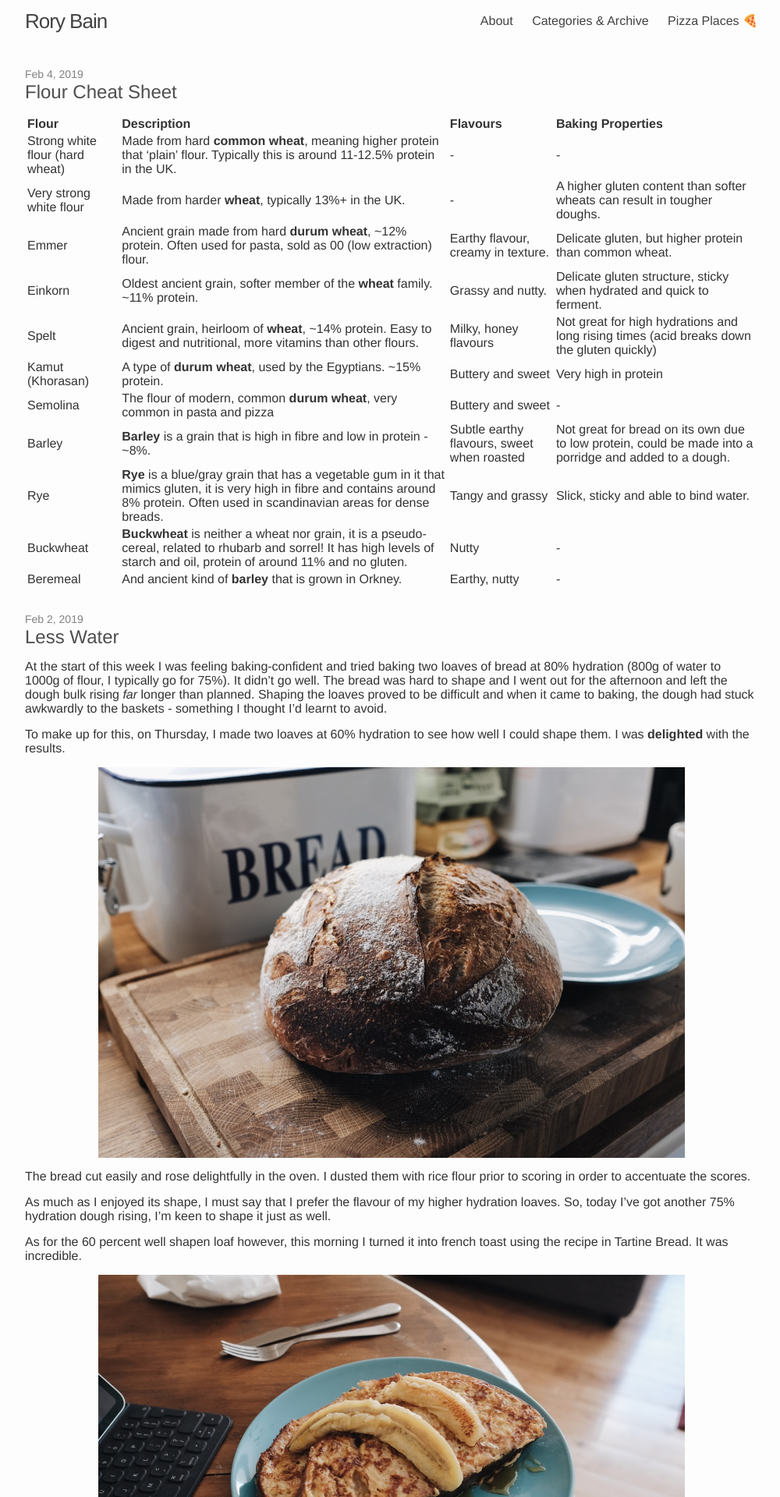
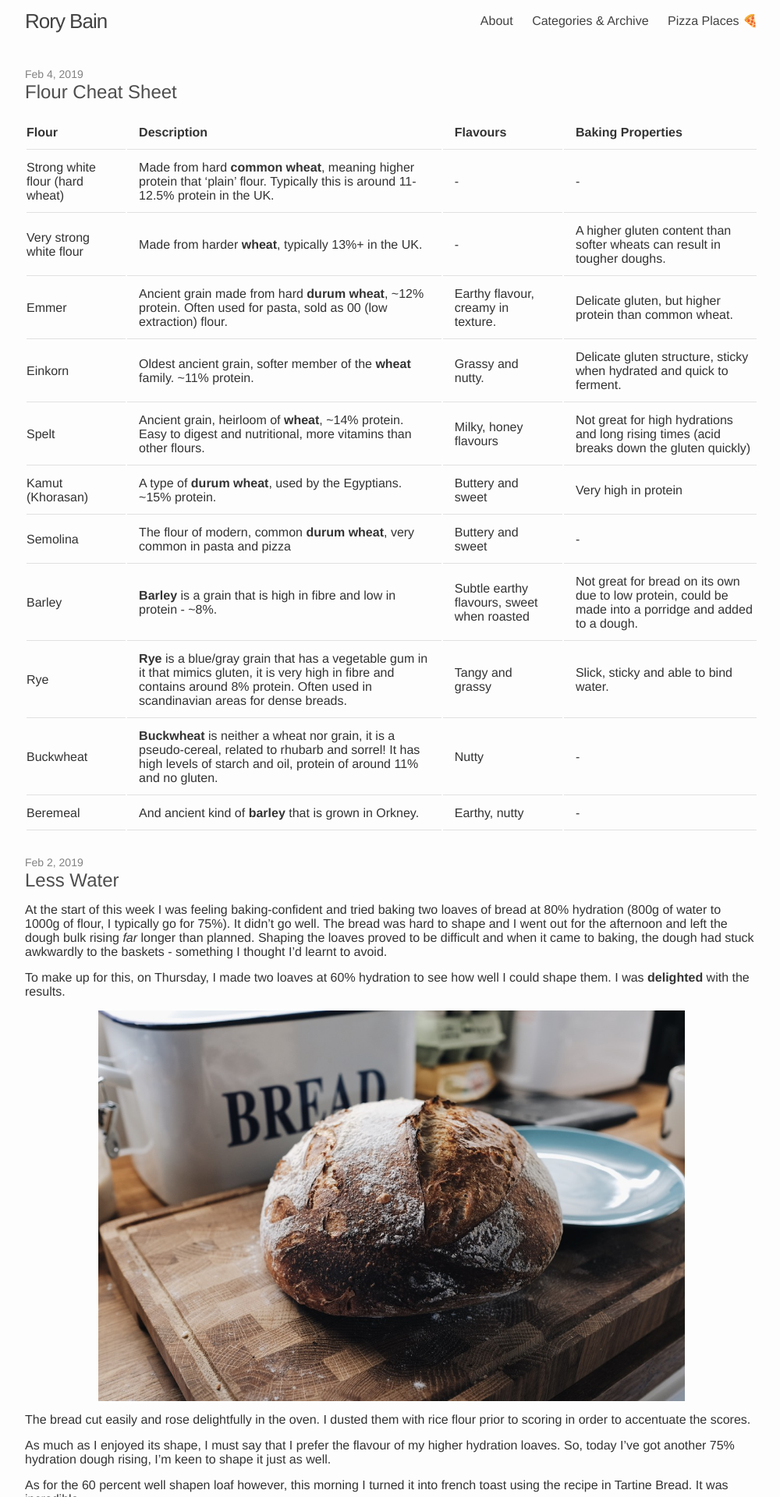
Before and after one commit to rorydbain/rorydbain.github.io, a Jekyll site: the page built from index.html, in a window 1280 px wide. Shown: the top 1920 px of the page at 78% size, without its empty margins (138-1138 px from the left). Built offline with Jekyll 4.4.1, drawn with Linux system fonts in a browser that asks for light colours; the list of posts is cut into pages by our own code.

Commit message:
moretable styling

```diff
--- a/assets/_layout.scss
+++ b/assets/_layout.scss
@@ -226,7 +226,17 @@
             @include relative-font-size(1.125);
         }
     }
-    tr {
-        padding: 8px;
-    }
+    th,
+    td {
+        padding: 12px 15px;
+        text-align: left;
+        border-bottom: 1px solid #E1E1E1; }
+        th:first-child,
+        td:first-child {
+          padding-left: 0;
+        }
+        th:last-child,
+        td:last-child {
+            padding-right: 0;
+        }
 }
```
